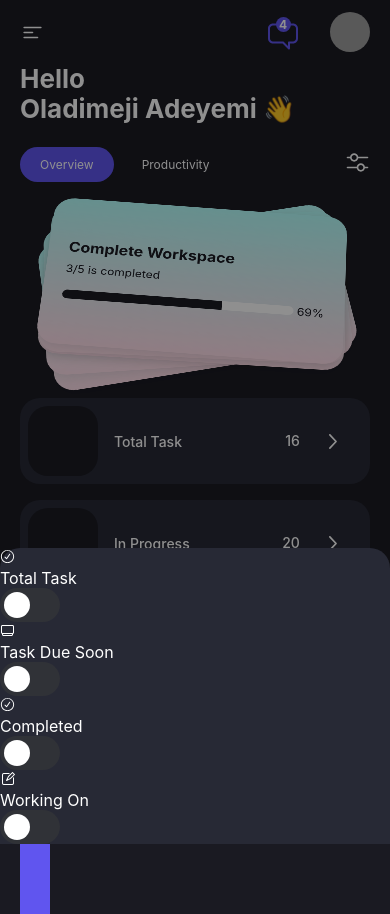
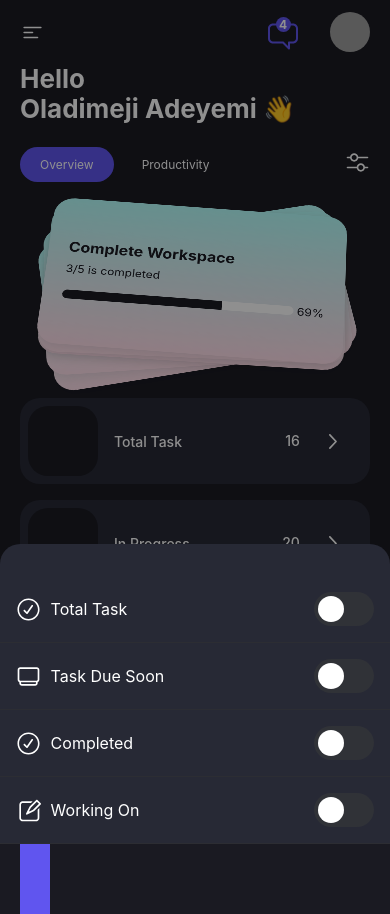
Before and after one commit to 9trocoder/company-x, a React (Create React App) app: page /home in a window 390 px wide. Built offline with nearby package versions, Linux system fonts and the light colour scheme; grey boxes are pictures that could not be loaded.

Commit message:
update on downmodal

```diff
--- a/src/pages/Homepage/Homepage.css
+++ b/src/pages/Homepage/Homepage.css
@@ -281,12 +281,23 @@
     z-index: 10010;
     position: fixed;
     background-color: #272935;
-    border-radius: 20px 20px 0px 0px;;
-
-
-
+    border-radius: 20px 20px 0px 0px;
+    padding-top: 2rem;
   }
 
+  .filter__items {
+    border-bottom: 1px solid #303033ad;
+    padding: 16px;
+    display: flex;
+    align-items: center;
+    justify-content: space-between;
+  }
+
+  .filter__items-left {
+    display: flex;
+    align-items: center;
+    gap: .6rem;
+  }
   .switch {
     position: relative;
     display: inline-block;
--- a/src/pages/Homepage/Homepage.js
+++ b/src/pages/Homepage/Homepage.js
@@ -209,8 +209,8 @@ function Homepage() {
               <div className="filter__items">
                 <div className="filter__items-left">
                   <svg
-                    width="15"
-                    height="15"
+                    width="25"
+                    height="25"
                     viewBox="0 0 15 15"
                     fill="none"
                     xmlns="http://www.w3.org/2000/svg"
@@ -224,18 +224,16 @@ function Homepage() {
                   </svg>
                   <p className="filter__items-name">Total Task</p>
                 </div>
-                <div className="filter__items-right">
-                  <lable className="switch">
-                    <input type="checkbox" />
-                    <span className="slider round"></span>
-                  </lable>
-                </div>
+                <label class="switch">
+                  <input type="checkbox" />
+                  <span class="slider round"></span>
+                </label>
               </div>
               <div className="filter__items">
                 <div className="filter__items-left">
                   <svg
-                    width="15"
-                    height="15"
+                    width="25"
+                    height="25"
                     viewBox="0 0 15 15"
                     fill="none"
                     xmlns="http://www.w3.org/2000/svg"
@@ -249,18 +247,17 @@ function Homepage() {
                   </svg>
                   <p className="filter__items-name">Task Due Soon</p>
                 </div>
-                <div className="filter__items-right">
-                  <lable className="switch">
-                    <input type="checkbox" />
-                    <span className="slider round"></span>
-                  </lable>
-                </div>
+                <label class="switch">
+                  <input type="checkbox" />
+                  <span class="slider round"></span>
+                </label>
+
               </div>
               <div className="filter__items">
                 <div className="filter__items-left">
                   <svg
-                    width="15"
-                    height="15"
+                    width="25"
+                    height="25"
                     viewBox="0 0 15 15"
                     fill="none"
                     xmlns="http://www.w3.org/2000/svg"
@@ -274,18 +271,16 @@ function Homepage() {
                   </svg>
                   <p className="filter__items-name">Completed</p>
                 </div>
-                <div className="filter__items-right">
-                  <lable className="switch">
-                    <input type="checkbox" />
-                    <span className="slider round"></span>
-                  </lable>
-                </div>
+                <label class="switch">
+                  <input type="checkbox" />
+                  <span class="slider round"></span>
+                </label>
               </div>
               <div className="filter__items">
                 <div className="filter__items-left">
                   <svg
-                    width="15"
-                    height="15"
+                    width="25"
+                    height="25"
                     viewBox="0 0 15 15"
                     fill="none"
                     xmlns="http://www.w3.org/2000/svg"
@@ -299,12 +294,10 @@ function Homepage() {
                   </svg>
                   <p className="filter__items-name">Working On</p>
                 </div>
-                <div className="filter__items-right">
-                  <lable className="switch">
-                    <input type="checkbox" />
-                    <span className="slider round"></span>
-                  </lable>
-                </div>
+                <label class="switch">
+                  <input type="checkbox" />
+                  <span class="slider round"></span>
+                </label>
               </div>
             </div>
           </div>
```
